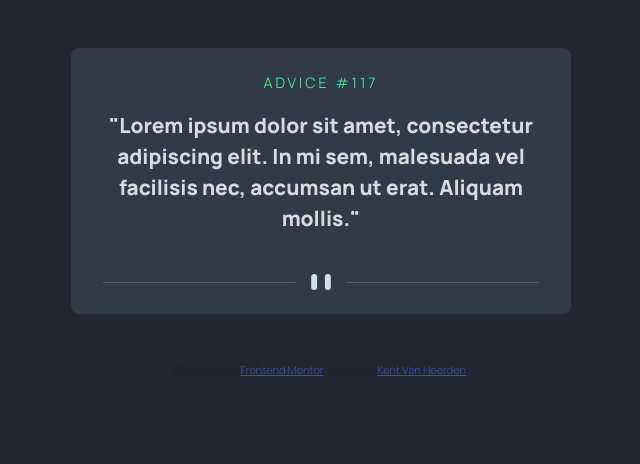
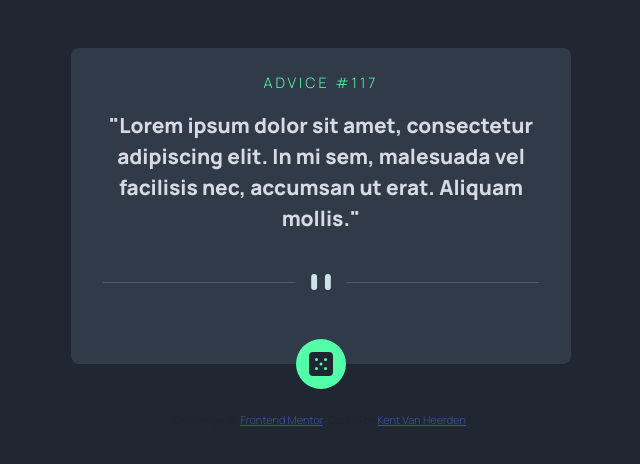
Before and after one commit to tamakachi/advice-generator-app-main, a plain HTML site: page index.html in a window 1280 px wide. Shown: the whole page, without its empty margins (319-959 px from the left). Drawn offline with nearby package versions, Linux system fonts and the light colour scheme.

Commit message:
Design progress

```diff
--- a/index.html
+++ b/index.html
@@ -30,6 +30,11 @@
       <p class="adviceNumber mt-4">ADVICE #117</p>
       <p class="adviceText">"Lorem ipsum dolor sit amet, consectetur adipiscing elit. In mi sem, malesuada vel facilisis nec, accumsan ut erat. Aliquam mollis."</p>
       <img class="py-4"src="images/pattern-divider-desktop.svg">
+      <div class="round mx-auto">
+      <div class="diceDiv">
+      <img class="dice"src="images/icon-dice.svg">
+    </div>
+      </div>
     </div>
 
   </div>
--- a/styles.css
+++ b/styles.css
@@ -21,3 +21,26 @@ body{
     color: rgb(215, 218, 226);
     font-size: 1.3rem;
 }
+
+.dice {
+
+
+    background-color: hsl(150, 100%, 66%);
+}
+
+.diceDiv{
+
+    padding-top: 11px;
+}
+
+.round{
+    width: 50px;
+    height: 50px;
+    background-color: hsl(150, 100%, 66%);
+    border-radius: 50%;
+    position: relative;
+    top: 25px !important;
+    right: 0;
+
+
+}
```
